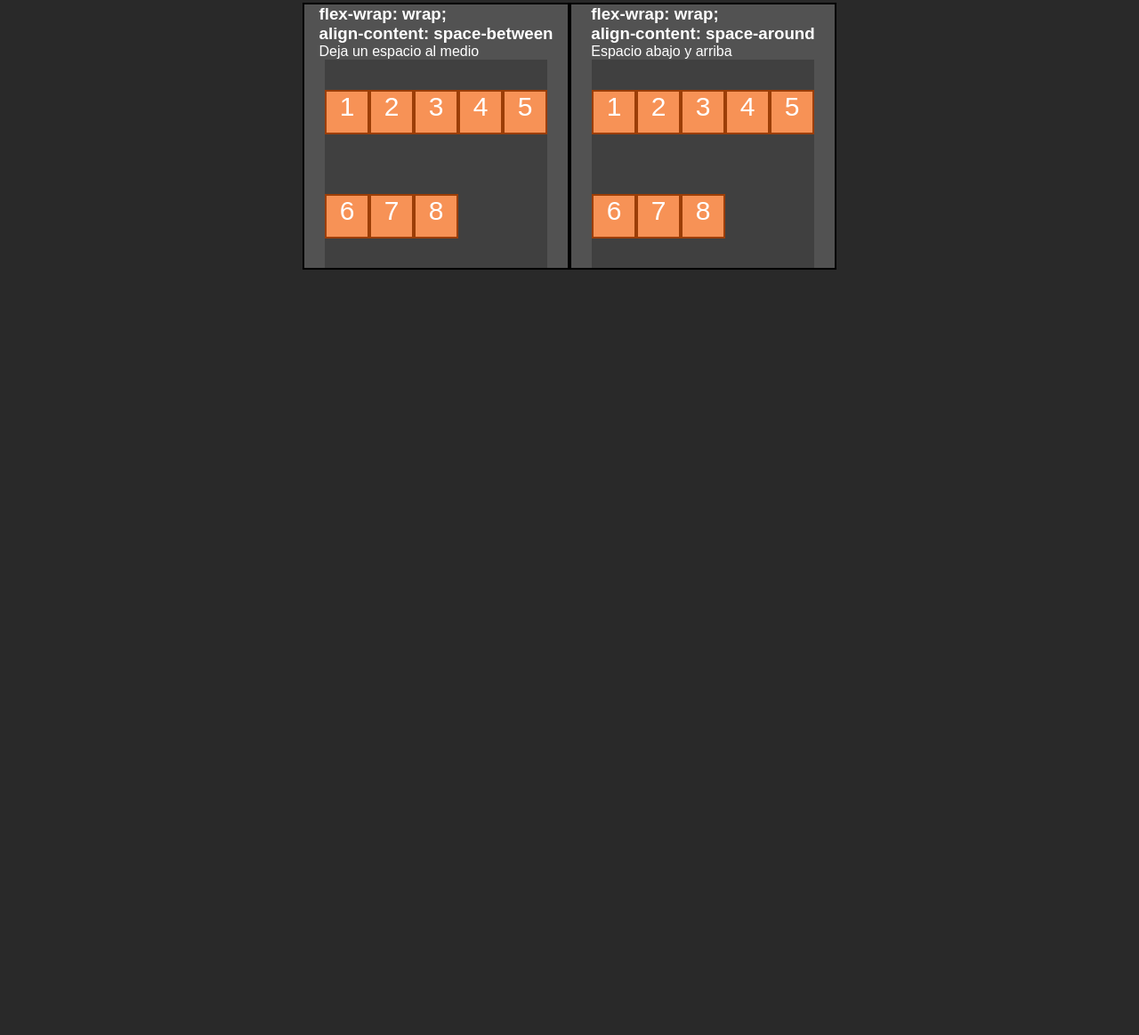
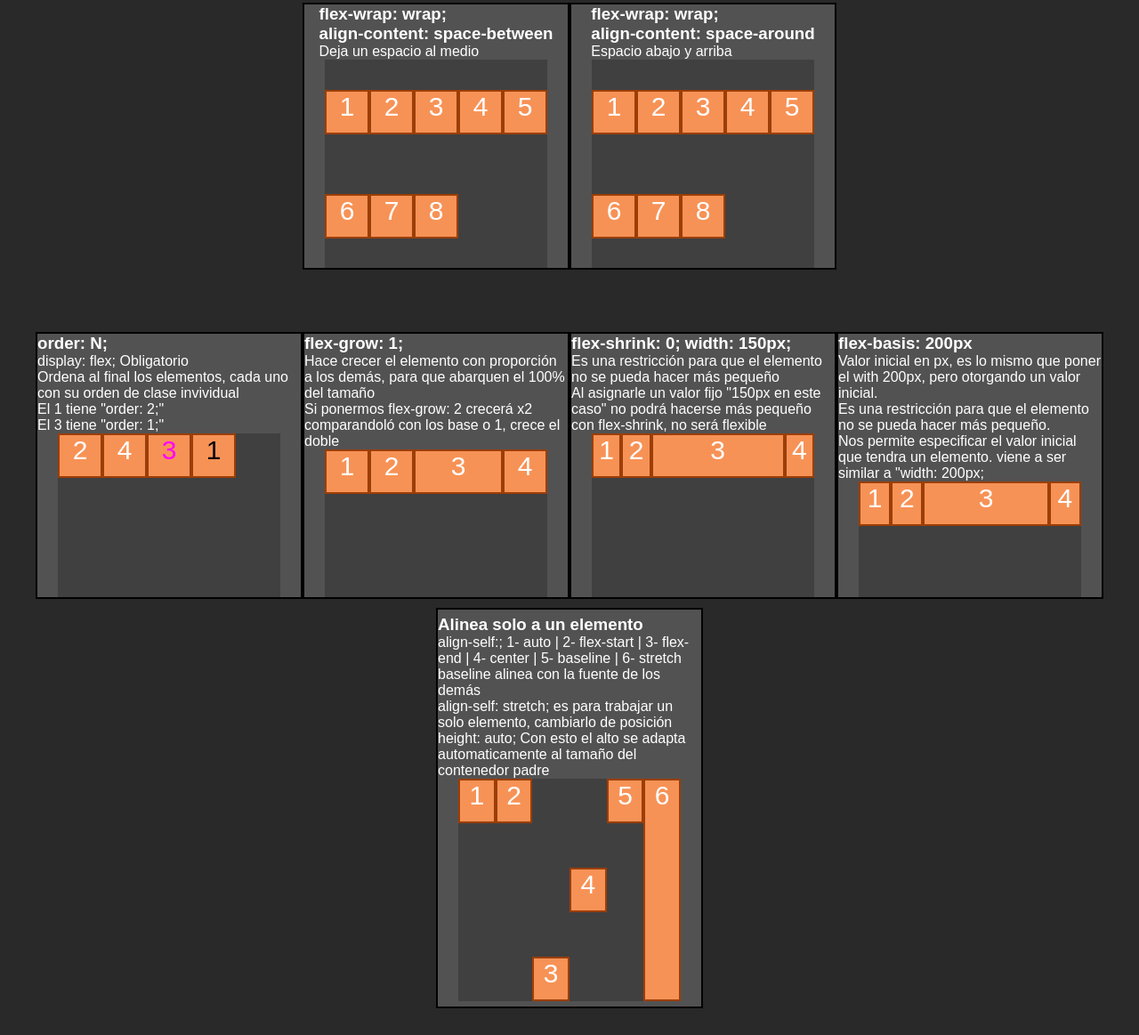
Before and after one commit to SebaGNH/GNH-Flexbox-B, a plain HTML site: page index.html in a window 1280 px wide. Shown: the part 2757-3920 px from the top of the page at 89% size. Before the commit the page ends 3090 px from the top, so only its background shows below. Drawn offline with Linux system fonts and the light colour scheme.

Commit message:
se agregaron elementos hijos individuales

```diff
--- a/index.html
+++ b/index.html
@@ -658,6 +658,165 @@
     </div>
 
 
+    <!-- Elementos Hijos -->
+    <div class="contenedor-tipo">
+
+      <!-- order: 1; -->
+      <style>
+        .flex{
+          display: flex;
+        }
+
+        .or-1{
+          order: 2;
+          color: #000;
+        }
+        .or-3{
+          order: 1;
+          color: #ff00ff;
+        }
+      </style>
+      <div class="containerFlex">
+        <div class="container-description">
+          <h3>order: N;</h3>
+          <p>display: flex; Obligatorio</p>
+          <p>Ordena al final los elementos, cada uno con su orden de clase invividual</p>
+          <p>El 1 tiene "order: 2;"</p>
+          <p>El 3 tiene "order: 1;"</p>
+        </div>
+        <div class="containerBox flex">
+          <div class="box or-1">1</div>
+          <div class="box">2</div>
+          <div class="box or-3">3</div>
+          <div class="box">4</div>
+        </div>
+      </div>
+
+
+      <!-- flex-grow: 1; -->
+      <style>
+        .flex{
+          display: flex;
+        }
+        .flex-grow{
+          flex-grow: 1;
+        }
+      </style>
+      <div class="containerFlex">
+        <div class="container-description">
+          <h3>flex-grow: 1;</h3>
+          <p>Hace crecer el elemento con proporción a los demás, para que abarquen el 100% del tamaño</p>
+        <p>Si ponermos flex-grow: 2 crecerá x2 comparandoló con los base o 1, crece el doble</p>
+        </div>
+        <div class="containerBox flex">
+          <div class="box">1</div>
+          <div class="box">2</div>
+          <div class="box flex-grow">3</div>
+          <div class="box">4</div>
+        </div>
+      </div>
+
+
+      <!-- flex-shrink: 0; -->
+      <style>
+        .flex{
+          display: flex;
+        }
+        .flex-shrink{
+          flex-shrink: 0; /*  <-- es una restricción para que el elemento no se pueda hacer más pequeño */
+          width: 150px;  /*  <-- al asignarle un valor fijo no podrá hacerse más pequeño con flex-shrink, no será flexible */
+        }
+      </style>
+      <div class="containerFlex">
+        <div class="container-description">
+          <h3>flex-shrink: 0; width: 150px;</h3>
+          <p>Es una restricción para que el elemento no se pueda hacer más pequeño</p>
+          <p>Al asignarle un valor fijo "150px en este caso" no podrá hacerse más pequeño con flex-shrink, no será flexible</p>
+        </div>
+        <div class="containerBox flex">
+          <div class="box">1</div>
+          <div class="box">2</div>
+          <div class="box flex-shrink">3</div>
+          <div class="box">4</div>
+        </div>
+      </div>
+
+
+      <!-- flex-basis: 200px; -->
+      <style>
+        .flex{
+          display: flex;
+        }
+        .flex-basis{
+                flex-basis: 200px; /*  <-- */
+                /*<-- " */
+            }
+      </style>
+      <div class="containerFlex">
+        <div class="container-description">
+          <h3>flex-basis: 200px</h3>
+          <p>Valor inicial en px, es lo mismo que poner el with 200px, pero otorgando un valor inicial.</p>
+          <p>Es una restricción para que el elemento no se pueda hacer más pequeño.</p>
+          <p>Nos permite especificar el valor inicial que tendra un elemento. viene a ser similar a  "width: 200px;</p>
+        </div>
+        <div class="containerBox flex">
+          <div class="box">1</div>
+          <div class="box">2</div>
+          <div class="box flex-basis">3</div>
+          <div class="box">4</div>
+        </div>
+      </div>
+
+
+      <!-- align-self -->
+      <style>
+      .containerFlex-2{
+        height: 450px;
+      }
+        .flex{
+          display: flex;
+        }
+        /*  */
+        .auto{
+          align-self: auto;
+        }
+        .start{
+          align-self: flex-start;
+        }
+        .end{
+          align-self: flex-end;
+        }
+        .center{
+          align-self: center;
+        }
+        .baseline{
+          align-self: baseline;
+        }
+        .stretch{
+          align-self: stretch; /*es para trabajar un solo elemento, cambiarlo de posición */
+          height: auto; /*  <-- Con esto el alto se adapta automaticamente al tamaño del contenedor padre */
+        }
+      </style>
+      <div class="containerFlex containerFlex-2">
+        <div class="container-description">
+        <h3>Alinea solo a un elemento</h3>
+        <p> align-self:;  1- auto | 2- flex-start | 3- flex-end | 4- center | 5- baseline | 6- stretch</p>
+        <p>baseline alinea con la fuente de los demás</p>
+        <p>align-self: stretch; es para trabajar un solo elemento, cambiarlo de posición</p>
+        <p>height: auto; Con esto el alto se adapta automaticamente al tamaño del contenedor padre</p>
+        </div>
+        <div class="containerBox flex">
+          <div class="box auto">1</div>
+          <div class="box start">2</div>
+          <div class="box end">3</div>
+          <div class="box center">4</div>
+          <div class="box baseline">5</div>
+          <div class="box stretch">6</div>
+        </div>
+      </div>
+
+    </div>
+
     <!-- Footer -->
   </div>
 </body>
@@ -666,12 +825,15 @@
 
 <!--
 <style>
+  .flex{
+    display: flex;
+  }
 </style>
 <div class="containerFlex">
   <div class="container-description">
     <h3>Contenedor Base</h3>
   </div>
-  <div class="containerBox">
+  <div class="containerBox flex">
     <div class="box">1</div>
     <div class="box">2</div>
     <div class="box">3</div>
```
